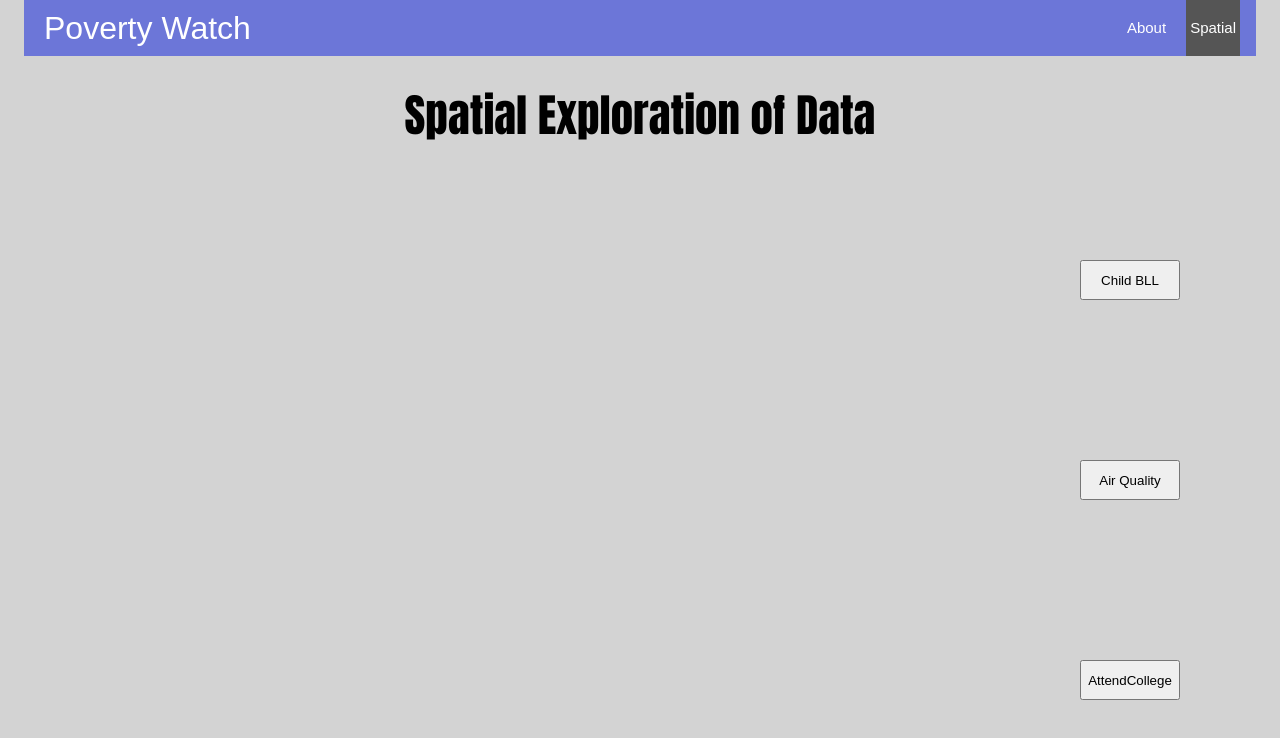
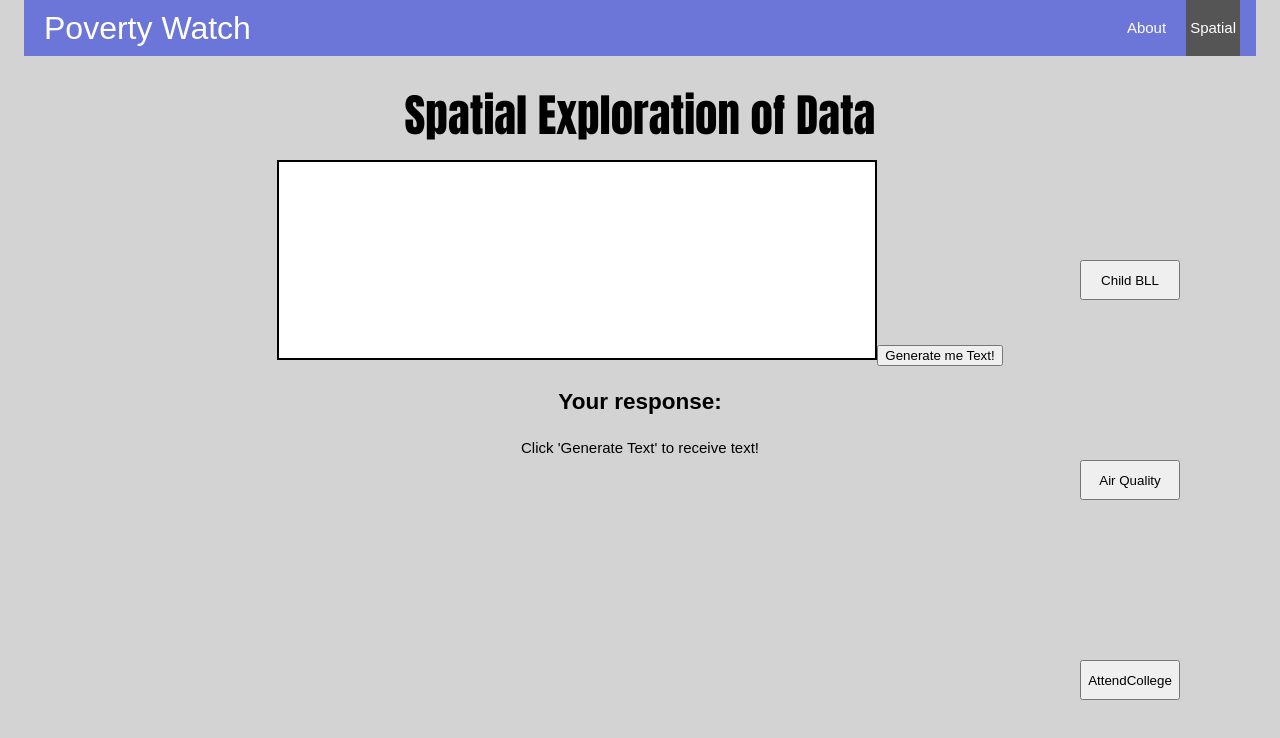
Before and after one commit to adrewtran117/team-delco, a React (Create React App) app in the folder team-delco-v1/: page /spatial in a window 1280 px wide. Shown: the top 738 px of the page. Built offline with nearby package versions, Linux system fonts and the light colour scheme.

Commit message:
add GPT3 to spatial

```diff
--- a/team-delco-v1/package.json
+++ b/team-delco-v1/package.json
@@ -7,6 +7,7 @@
     "@testing-library/react": "^13.3.0",
     "@testing-library/user-event": "^13.5.0",
     "@types/react-simple-maps": "^1.0.8",
+    "antd": "^4.21.7",
     "chart.js": "^3.8.0",
     "d3": "^7.6.1",
     "d3-fetch": "^3.0.1",
--- /dev/null
+++ b/team-delco-v1/src/Components/ButtonTypes/Gpt3.js
@@ -0,0 +1,49 @@
+import React from 'react'
+import '../styles.css';
+import { Input } from 'antd';
+import {useState} from 'react'
+
+const { TextArea } = Input;
+async function gpt3(input) {
+    const query = `${input}`;
+    const res = await fetch(`http://127.0.0.1:5000/generateBox`, {
+      method: 'POST',
+      headers: { 'Content-Type': 'application/json' },
+      body: JSON.stringify({ query: query }),
+    }).then(response => response.json());
+    return res;
+  }
+
+function GenerateText() {
+    const [input, setInput] = useState('');
+    const [output, setOutput] = useState('');
+    async function getGPT3() {
+        const res = await gpt3(input);
+        setOutput(res.choices[0].text.trim());
+    }
+    return (
+        <div>
+            <TextArea
+              onChange={e => setInput(e.target.value)}
+              value={input}
+              style={{
+                width: '50%',
+                height: '200px',
+                resize: 'none',
+                border: '2px solid',
+                padding: '10px'
+              }}
+            />
+
+            <button onClick={getGPT3}>Generate me Text!</button>
+
+            <h2>Your response:</h2>
+            <div>
+                <p>{output ? output : "Click 'Generate Text' to receive text!"}</p>
+            </div>
+        </div>
+        )
+    }
+
+
+export default GenerateText;
--- /dev/null
+++ b/team-delco-v1/src/Components/GPTinterface.js
@@ -0,0 +1,15 @@
+import React from 'react';
+import '../App.css';
+import GenerateText from './ButtonTypes/Gpt3';
+
+function GPTInterface() {
+  return (
+    <div style={{}}>
+        <div>
+            <GenerateText/>
+        </div>
+    </div>
+  );
+}
+
+export default GPTInterface;
--- a/team-delco-v1/src/Pages/Exploration.js
+++ b/team-delco-v1/src/Pages/Exploration.js
@@ -2,6 +2,7 @@ import React from 'react';
 import '../App.css';
 import SpatialTitle from '../Components/SpatialTitle';
 import SpatialMenu from '../Components/SpatialExploration';
+import GPT3Interface from '../Components/GPTinterface';
 
 function SpatialPage() {
   const mystyle = {
@@ -11,6 +12,7 @@ function SpatialPage() {
     <div style={mystyle} className="App">
         <SpatialTitle/>
         <SpatialMenu/>
+        <GPT3Interface/>
     </div>
   );
 }
--- a/team-delco-v1/src/Pages/Home.js
+++ b/team-delco-v1/src/Pages/Home.js
@@ -1,3 +1,7 @@
 export default function Home() {
-    return <h1>Home Page</h1>
+    return(
+      <div>
+          <h1>Home Page</h1>
+      </div>
+    )
   }
```
Also changed, not shown: 2 other files (tests, documents, lock files or other folders).
